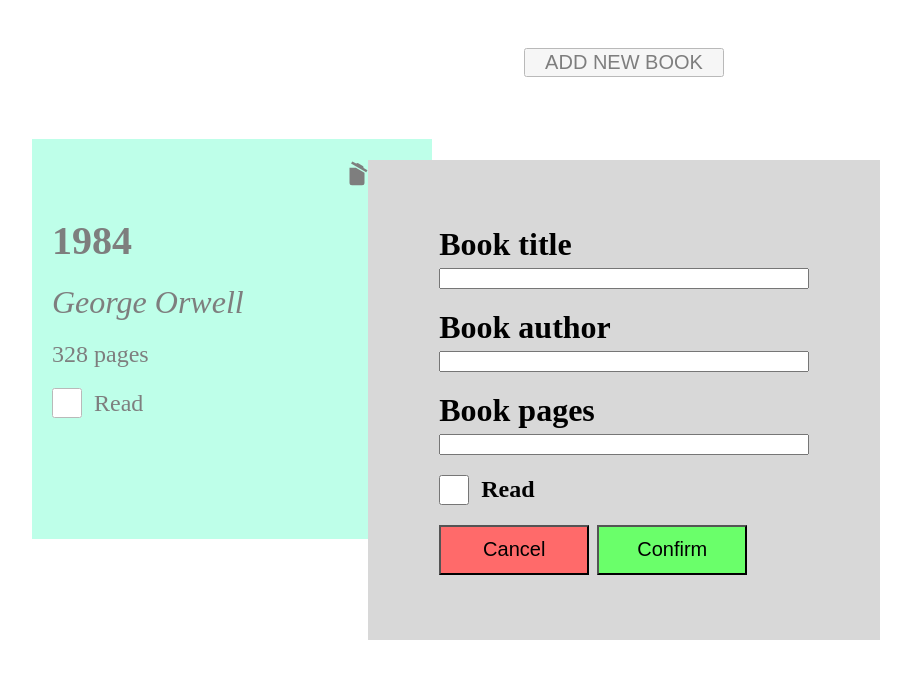
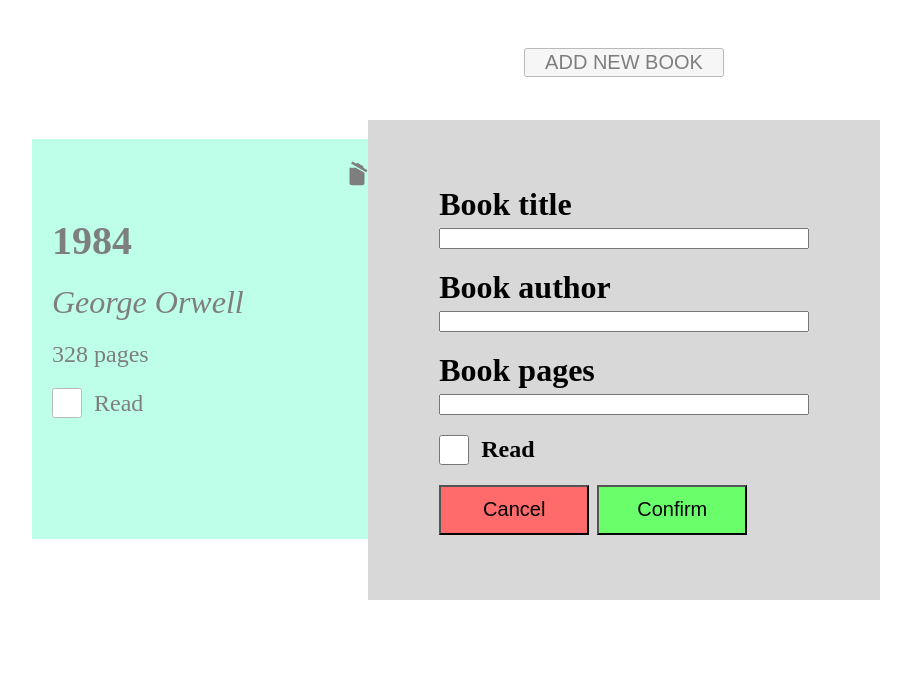
Before and after one commit to JohnnyRuiz7/library, a plain HTML site: page index.html in a window 1280 px wide. Both pictures are taken after a click on the button "ADD NEW BOOK". Shown: the whole page, without its empty margins (16-927 px from the left). Drawn offline with Linux system fonts and the light colour scheme.

Commit message:
form update

```diff
--- a/styles.css
+++ b/styles.css
@@ -109,9 +109,9 @@
 
 #form-container {
     position: fixed;
-    top: 20%;
+    top: 15%;
     width: clamp(300px, 40%, 40%);
-    height: clamp(400px, 60%, 60%);
+    height: clamp(400px, 70%, 60%);
     display: none;
     flex-direction: column;
     justify-content: space-between;
```
